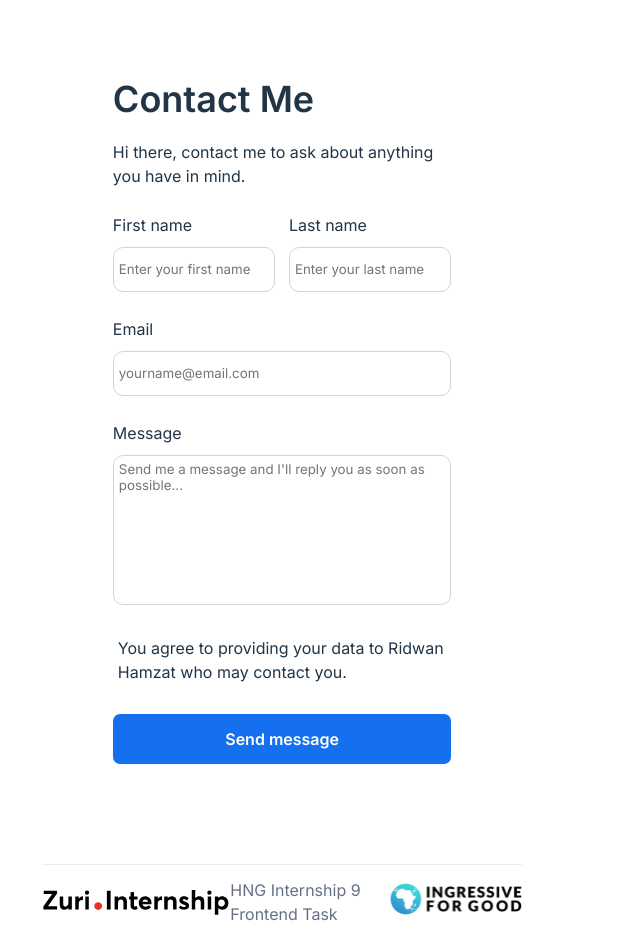
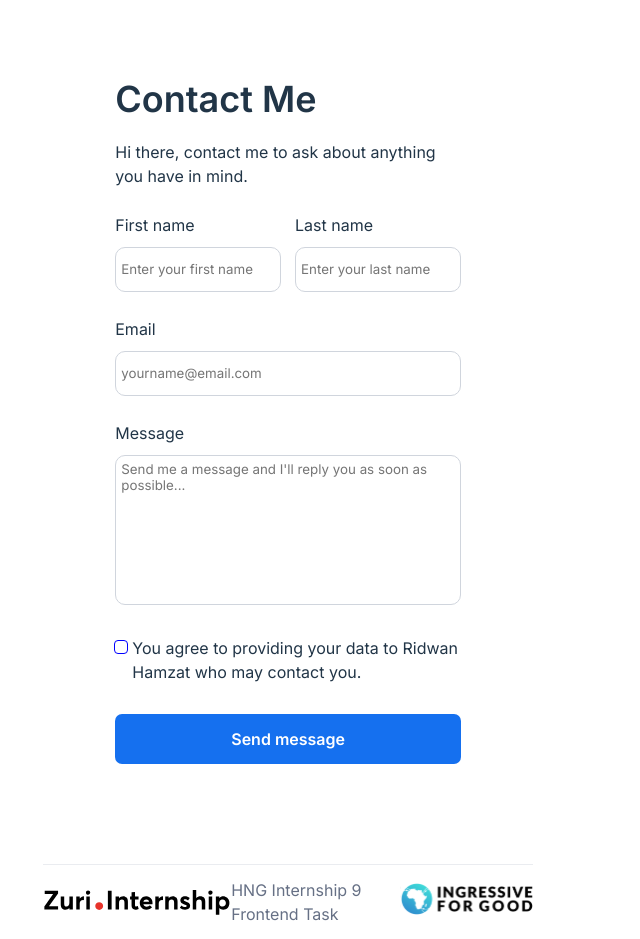
Before and after one commit to Hamzat-Ridwan/hng-task1, a React (Vite) app: page /contact in a window 1280 px wide. Shown: the whole page, without its empty margins (0-640 px from the left). Built offline with nearby package versions, Linux system fonts and the light colour scheme.

Commit message:
style checkbox

```diff
--- a/index.html
+++ b/index.html
@@ -3,6 +3,7 @@
   <head>
     <meta charset="UTF-8" />
     <link rel="icon" type="image/svg+xml" href="/vite.svg" />
+    <link rel="stylesheet" href="https://cdnjs.cloudflare.com/ajax/libs/font-awesome/6.2.0/css/all.min.css" />
     <meta name="viewport" content="width=device-width, initial-scale=1.0" />
     <title>HNG Task1</title>
   </head>
--- a/src/pages/contact/Contact.css
+++ b/src/pages/contact/Contact.css
@@ -70,8 +70,36 @@
 }
 
 .agreement input {
-    position: absolute;
-    opacity: 0;
+    appearance: none;
+    -webkit-appearance: none;
+    /* background-color: #84CAFF; */
+    margin-top: 5px;
+    border-radius: 3px;
+    min-height: 12px;
+    min-width: 12px;
+    cursor: pointer;
+    display: flex;
+    justify-content: center;
+    align-items: center;
+    outline: 1px solid blue;
+}
+
+.agreement input::after{
+    font-family: "Font Awesome 6 Free";
+    font-weight: 900;
+    content: "\f00c";
+    font-size: 10px;
+    font-weight: 800;
+    color: blue;
+    display: none;
+}
+
+.agreement input:checked{
+    box-shadow: 0px 1px 2px rgba(16, 24, 40, 0.05), 0px 0px 0px 4px #84CAFF;
+}
+
+.agreement input:checked::after{
+    display: block;
 }
 
 .contact-page button{
```
